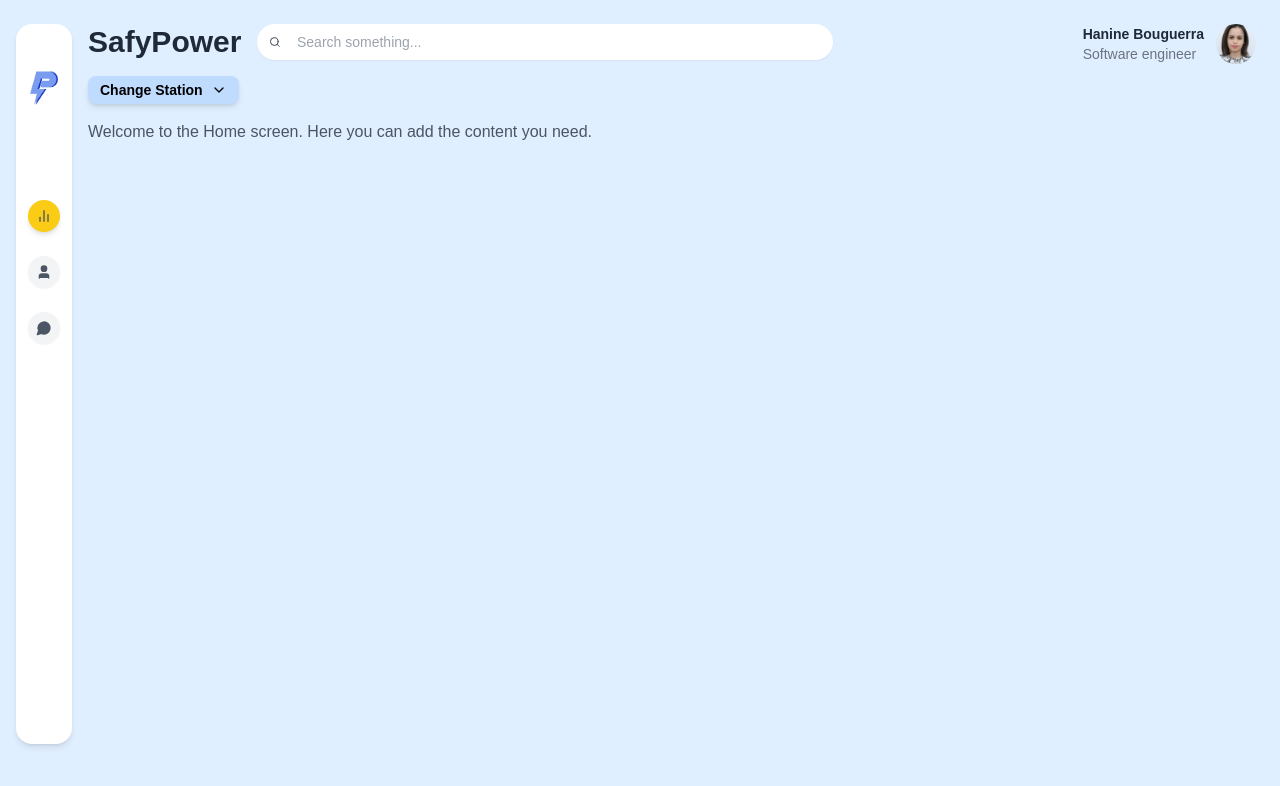
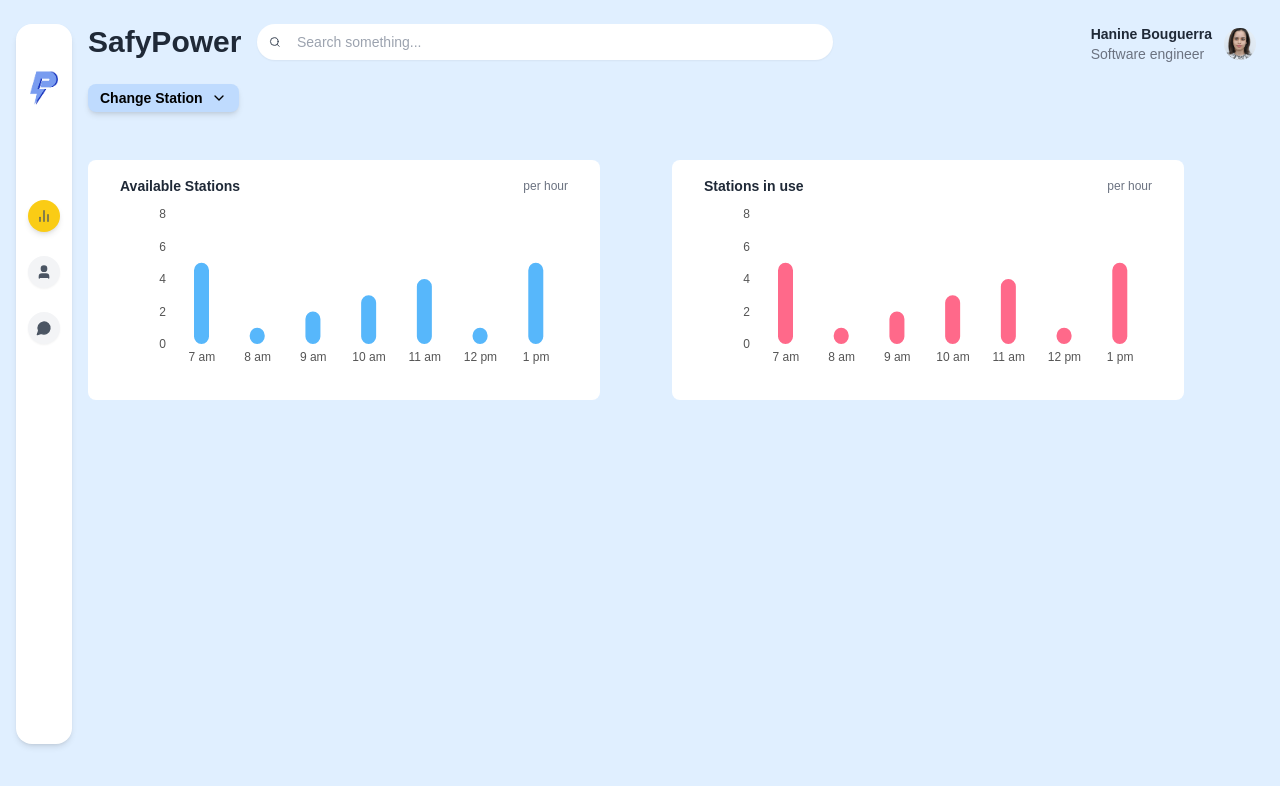
Before and after one commit to HanineBgr/SafyPower, a Next.js app: page /home in a window 1280 px wide. Shown: the top 786 px of the page. Built offline with nearby package versions, Linux system fonts and the light colour scheme.

Commit message:
adding two charts: available & in use stations

```diff
--- a/package.json
+++ b/package.json
@@ -16,7 +16,8 @@
     "react": "^19.0.0",
     "react-dom": "^19.0.0",
     "react-icons": "^5.4.0",
-    "react-responsive": "^10.0.0"
+    "react-responsive": "^10.0.0",
+    "recharts": "^2.15.1"
   },
   "devDependencies": {
     "@eslint/eslintrc": "^3",
--- /dev/null
+++ b/src/components/availableStationChart.js
@@ -0,0 +1,46 @@
+import { BarChart, Bar, XAxis, YAxis, Tooltip, ResponsiveContainer } from "recharts";
+
+const data = [
+  { time: "7 am", stations: 5 },
+  { time: "8 am", stations: 1 },
+  { time: "9 am", stations: 2 },
+  { time: "10 am", stations: 3 },
+  { time: "11 am", stations: 4 },
+  { time: "12 pm", stations: 1 },
+  { time: "1 pm", stations: 5 },
+];
+
+const AvailableStationsChart = () => {
+  return (
+    <div className="bg-white p-4 rounded-lg max-w-lg mt-6"> {/* Increased max-width */}
+      <div className="flex justify-between items-center px-4 pb-2">
+        <h2 className="text-sm font-semibold text-gray-800">Available Stations</h2>
+        <span className="text-gray-500 text-xs">per hour</span>
+      </div>
+      <ResponsiveContainer width="100%" height={180}> {/* Reduced height */}
+        <BarChart data={data} margin={{ top: 10, right: 20, left: 10, bottom: 10 }}>
+          <XAxis dataKey="time" tick={{ fill: "#555", fontSize: 12 }} axisLine={false} tickLine={false} />
+          <YAxis tick={{ fill: "#555", fontSize: 12 }} axisLine={false} tickLine={false} />
+          <Tooltip
+            contentStyle={{
+              backgroundColor: '#fff',
+              borderColor: '#ddd',
+              borderWidth: 1,
+              borderRadius: 8,
+              padding: "6px 12px",
+              fontSize: "12px"
+            }}
+          />
+          <Bar
+            dataKey="stations"
+            fill="#57B7FB"
+            barSize={15}
+            radius={[10, 10, 10, 10]}
+          />
+        </BarChart>
+      </ResponsiveContainer>
+    </div>
+  );
+};
+
+export default AvailableStationsChart;
--- a/src/components/profile.js
+++ b/src/components/profile.js
@@ -10,7 +10,7 @@ const ProfileSection = () => {
       <img
         src="/assets/profile.jpg"
         alt="Profile"
-        className="w-10 h-10 rounded-full object-cover"
+        className="w-8 h-8 rounded-full object-cover"
       />
     </div>
   );
--- /dev/null
+++ b/src/components/usedStations.js
@@ -0,0 +1,46 @@
+import { BarChart, Bar, XAxis, YAxis, Tooltip, ResponsiveContainer } from "recharts";
+
+const data = [
+  { time: "7 am", stations: 5 },
+  { time: "8 am", stations: 1 },
+  { time: "9 am", stations: 2 },
+  { time: "10 am", stations: 3 },
+  { time: "11 am", stations: 4 },
+  { time: "12 pm", stations: 1 },
+  { time: "1 pm", stations: 5 },
+];
+
+const UsedStationsChart = () => {
+  return (
+    <div className="bg-white p-4 rounded-lg max-w-lg mt-6">
+      <div className="flex justify-between items-center px-4 pb-2">
+        <h2 className="text-sm font-semibold text-gray-800">Stations in use</h2>
+        <span className="text-gray-500 text-xs">per hour</span>
+      </div>
+      <ResponsiveContainer width="100%" height={180}>
+        <BarChart data={data} margin={{ top: 10, right: 20, left: 10, bottom: 10 }}>
+          <XAxis dataKey="time" tick={{ fill: "#555", fontSize: 12 }} axisLine={false} tickLine={false} />
+          <YAxis tick={{ fill: "#555", fontSize: 12 }} axisLine={false} tickLine={false} />
+          <Tooltip
+            contentStyle={{
+              backgroundColor: '#fff',
+              borderColor: '#ddd',
+              borderWidth: 1,
+              borderRadius: 8,
+              padding: "6px 12px",
+              fontSize: "12px"
+            }}
+          />
+          <Bar
+            dataKey="stations"
+            fill="#FF698A"
+            barSize={15}
+            radius={[10, 10, 10, 10]}
+          />
+        </BarChart>
+      </ResponsiveContainer>
+    </div>
+  );
+};
+
+export default UsedStationsChart;
--- a/src/views/Home/Home.tsx
+++ b/src/views/Home/Home.tsx
@@ -5,6 +5,8 @@ import Sidebar from "../../components/sidebar";
 import SearchBar from "../../components/searchbar";
 import ProfileSection from "../../components/profile";
 import ChangeStationButton from "../../components/switchbutton";
+import AvailableStationsChart from "../../components/availableStationChart";
+import UsedStationsChart from "../../components/usedStations";
 
 const HomeScreen: React.FC = () => {
   return (
@@ -18,12 +20,20 @@ const HomeScreen: React.FC = () => {
           <h1 className="text-3xl font-bold text-gray-800">SafyPower</h1>
           <SearchBar />
         </div>
-        <ChangeStationButton className="mt-4" />
-        <p className="mt-4 text-gray-600">
-          Welcome to the Home screen. Here you can add the content you need.
-        </p>
+        <ChangeStationButton className="mt-6" />
+
+        <div className="mt-6 flex ">
+          <div className="flex-1 pr-100">
+            <AvailableStationsChart />
+          </div>
+
+          <div className="flex-1 "> {/* Reduced padding-left to 1 */}
+            <UsedStationsChart />
+          </div>
+        </div>
       </div>
 
+      {/* Profile Section in the top right */}
       <ProfileSection />
     </div>
   );
```
Also changed, not shown: 1 other file (tests, documents, lock files or other folders).
